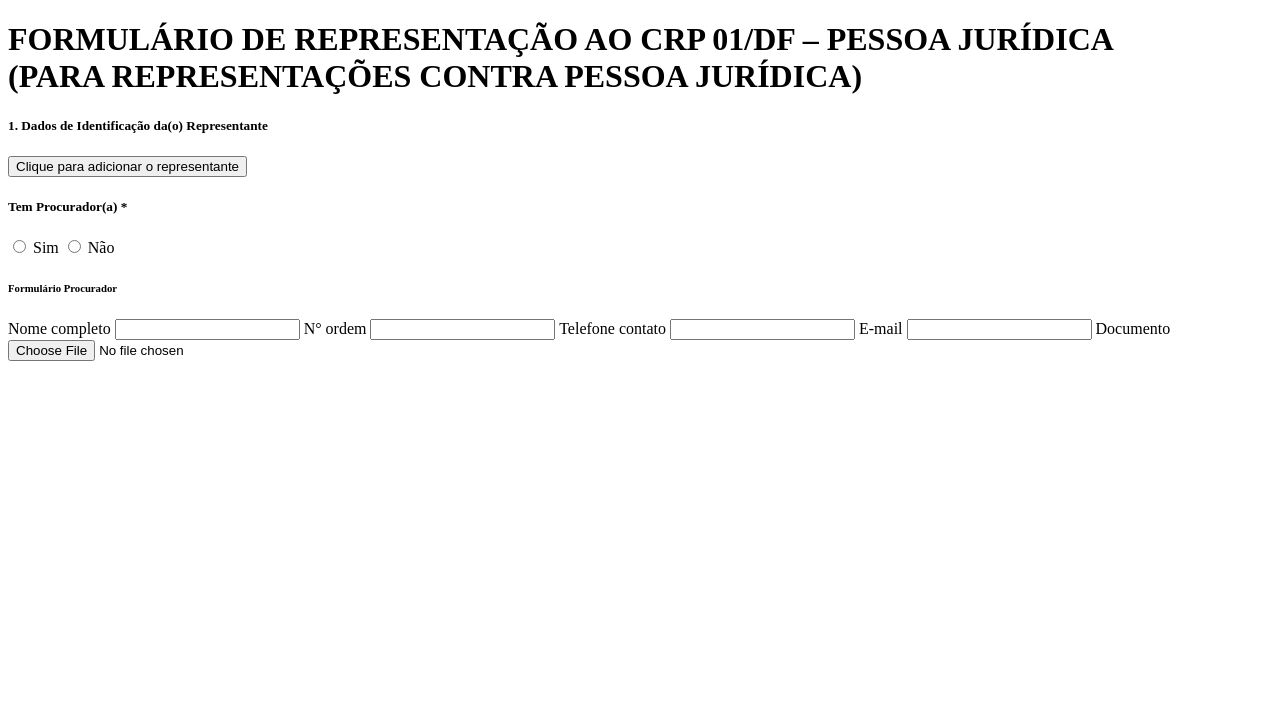
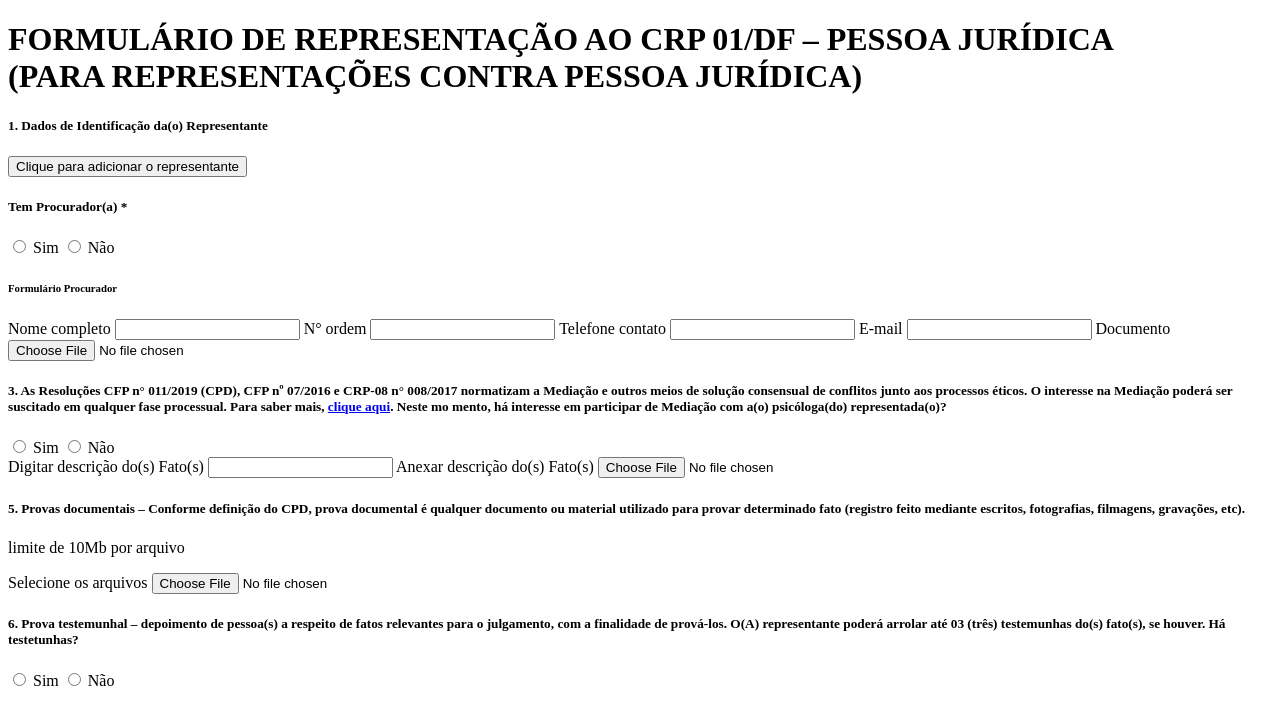
Before and after one commit to herculesnatan/Formulario-CRP, a plain HTML site: page index.html in a window 1280 px wide. Drawn offline with Linux system fonts and the light colour scheme.

Commit message:
Forms CRP

```diff
--- a/index.html
+++ b/index.html
@@ -83,6 +83,52 @@
 
         </form>
     </div>
+    <div>
+        <h5>
+            3. As Resoluções CFP n° 011/2019 (CPD), CFP nº 07/2016 e CRP-08 n° 008/2017 normatizam a Mediação e outros meios de solução consensual de conflitos junto aos processos éticos.
+             O interesse na Mediação poderá ser suscitado em qualquer fase processual. Para saber mais, <a href="https://www.crp-01.org.br/">clique aqui</a>.
+Neste mo    mento, há interesse em participar de Mediação com a(o) psicóloga(do) representada(o)?
+        </h5>
+        <label id="sim__mediacao">
+            <input type="radio"> Sim
+        </label>
+        <label id="nao__mediacao">
+            <input type="radio"> Não
+        </label>
+    </div>
+
+    <div class="descricao__fatos">
+        <label for="documento__texto">Digitar descrição do(s) Fato(s)</label>
+        <input type="text" id="documento__texto">
+        <label for="documento__anexo">Anexar descrição do(s) Fato(s)</label>
+        <input type="file" required accept="image/*, application/pdf" id="documento__anexo">
+    </div>
+
+    <div class="provas__documentais">
+        <h5>
+            5. Provas documentais – Conforme definição do CPD, prova documental é qualquer documento ou material utilizado para provar
+            determinado fato (registro feito mediante escritos, fotografias, filmagens, gravações, etc).
+        </h5>
+        <p>limite de 10Mb por arquivo</p>
+        <label for="material__prova">Selecione os arquivos</label>
+        <input type="file" required accept="image/*, application/pdf" id="documento__anexo">
+    </div>
+
+    <div class="testetunhas">
+        <h5>
+            6. Prova testemunhal – depoimento de pessoa(s) a respeito de fatos relevantes para o julgamento, com a finalidade de prová-los.
+             O(A) representante poderá arrolar até 03 (três) testemunhas do(s) fato(s), se houver.
+            Há testetunhas?
+        </h5>
+        <form>
+            <label id="tem__testemunha">
+                <input type="radio"> Sim
+            </label>
+            <label id="sem__testemunha">
+                <input type="radio"> Não
+            </label>
+        </form>
+    </div>
     <script src="app.js" defer></script>
 </body>
 </html>
```
